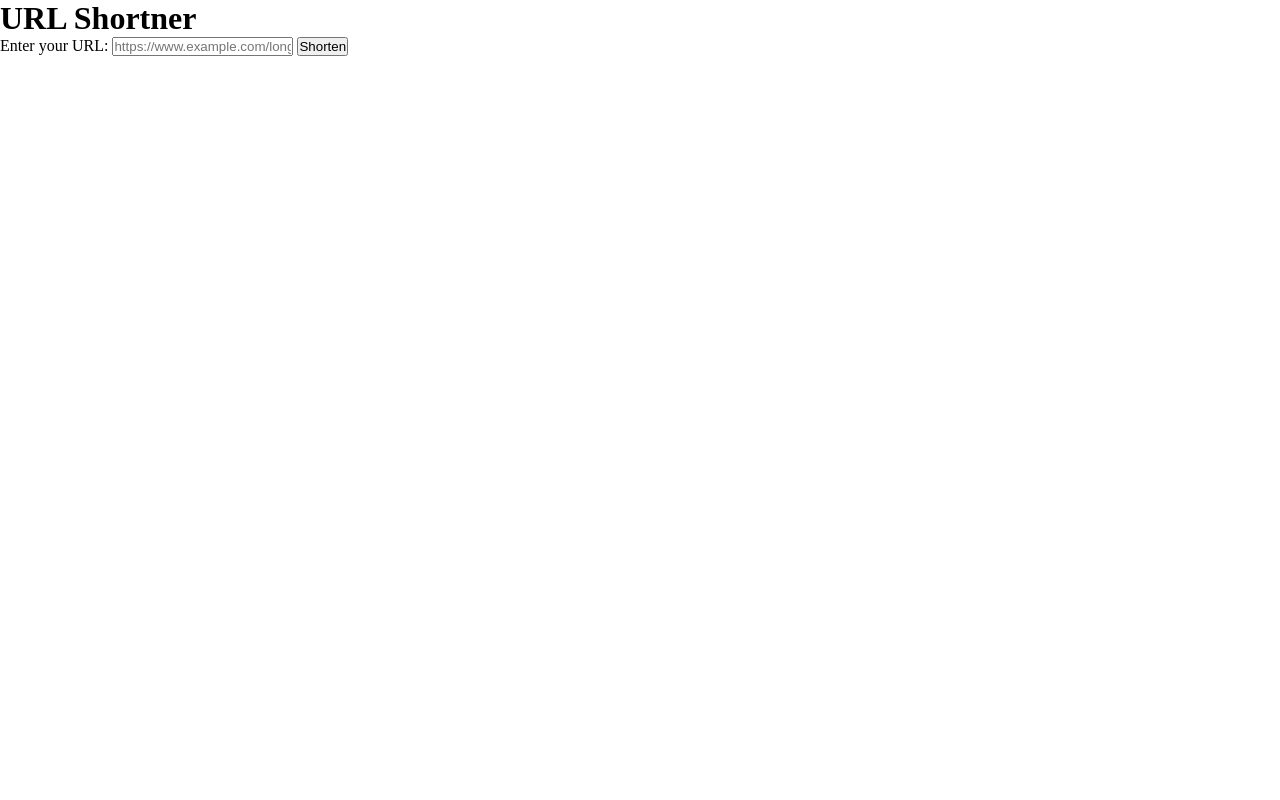
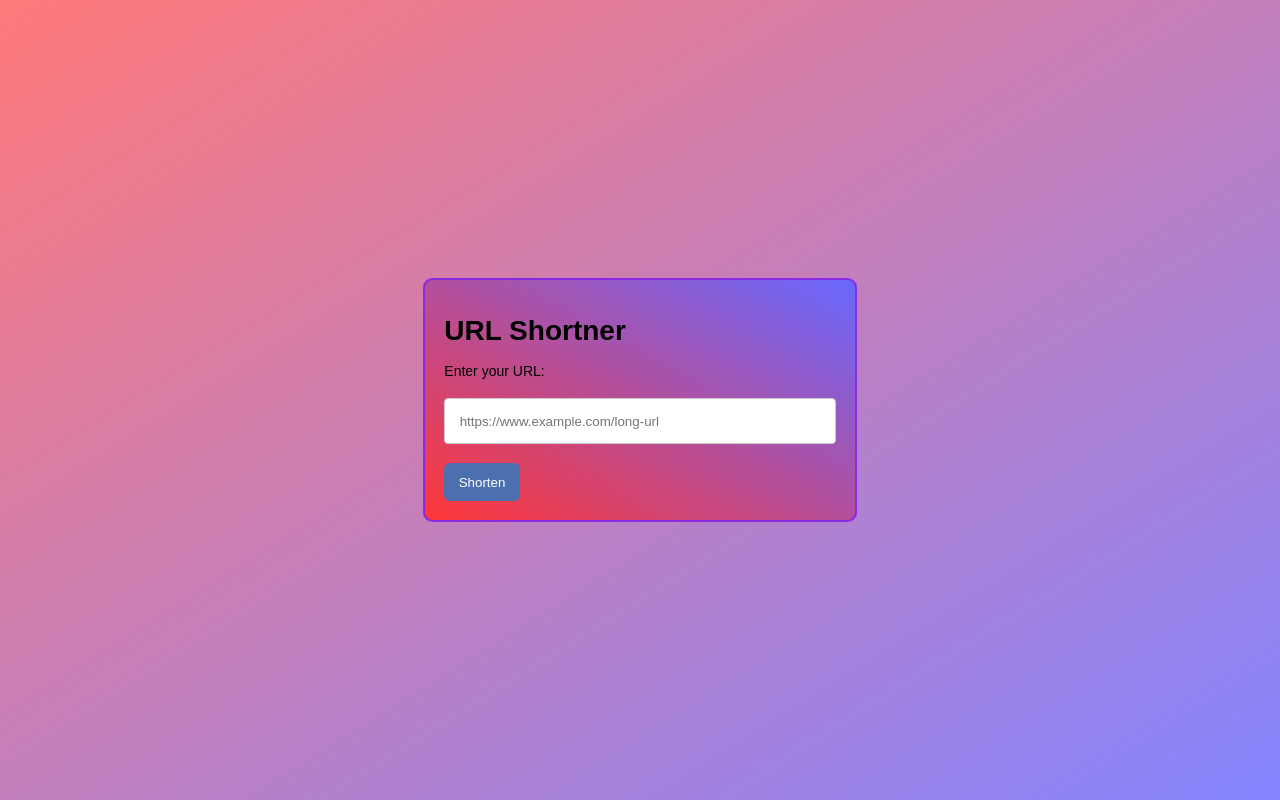
Before and after one commit to AYUSH-TRIVEDI6936484/CodeClause_URL, a plain HTML site: page index.html in a window 1280 px wide. Drawn offline with Linux system fonts and the light colour scheme.

Commit message:
designing complete

```diff
--- a/style.css
+++ b/style.css
@@ -3,3 +3,48 @@
     padding: 0;
     box-sizing: border-box;
 }
+
+
+body{
+    height: 100vh;
+    font-family: Arial, Helvetica, sans-serif;
+    font-size: 14px;
+    padding: 20px;
+    display: flex;
+    justify-content: center;
+    align-items: center;
+    background: linear-gradient(to top left,#8585ff,#ff7878fd);
+}
+
+.container{
+    background: linear-gradient(to top right, #ff3636fd, #6868ff);
+    padding: 1.2rem;
+    border-radius: 0.6rem;
+    border: 2px solid blueviolet;
+}
+
+h1{
+    margin: 1rem 0;
+}
+
+input{
+    width: 100%;
+    padding: 0.9rem;
+    margin: 1.2rem 0;
+    border: 1px solid #ccc;
+    border-radius: 4px;
+}
+
+button{
+    transition: all 0.2s linear;
+    background-color: #4c6faf;
+    color: #fff;
+    padding: 0.7rem 0.9rem;
+    border: none;
+    border-radius: 0.4rem;
+    cursor: pointer;
+}
+
+button:hover {
+    background-color:#465b81;
+}
```
